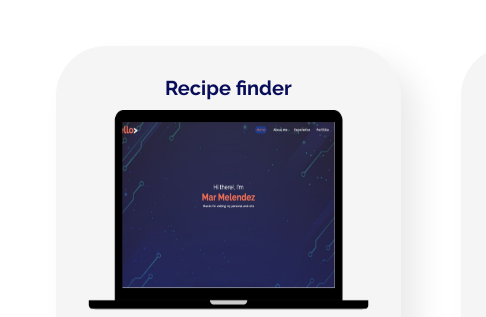
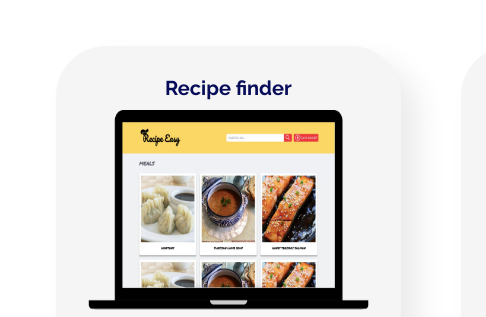
Before and after one commit to marmelendez/portfolio, a plain HTML site: page portfolio.html in a window 1280 px wide. Shown: the part 295-612 px from the top of the page, 0-486 px from the left. Drawn offline with nearby package versions, Linux system fonts and the light colour scheme.

Commit message:
Correct src attribute for recipe img

```diff
--- a/portfolio.html
+++ b/portfolio.html
@@ -51,7 +51,7 @@
                 <h3 class="no-margin no-padding project-title">Recipe finder</h3>
                 <div class="project-item-flex">
                     <div class="project-img">
-                        <img src="img/web-portfolio.jpg" alt="Recipe finder UI">
+                        <img src="img/web-recipe.jpg" alt="Recipe finder UI">
                     </div>
 
                     <div class="project-description">
```
